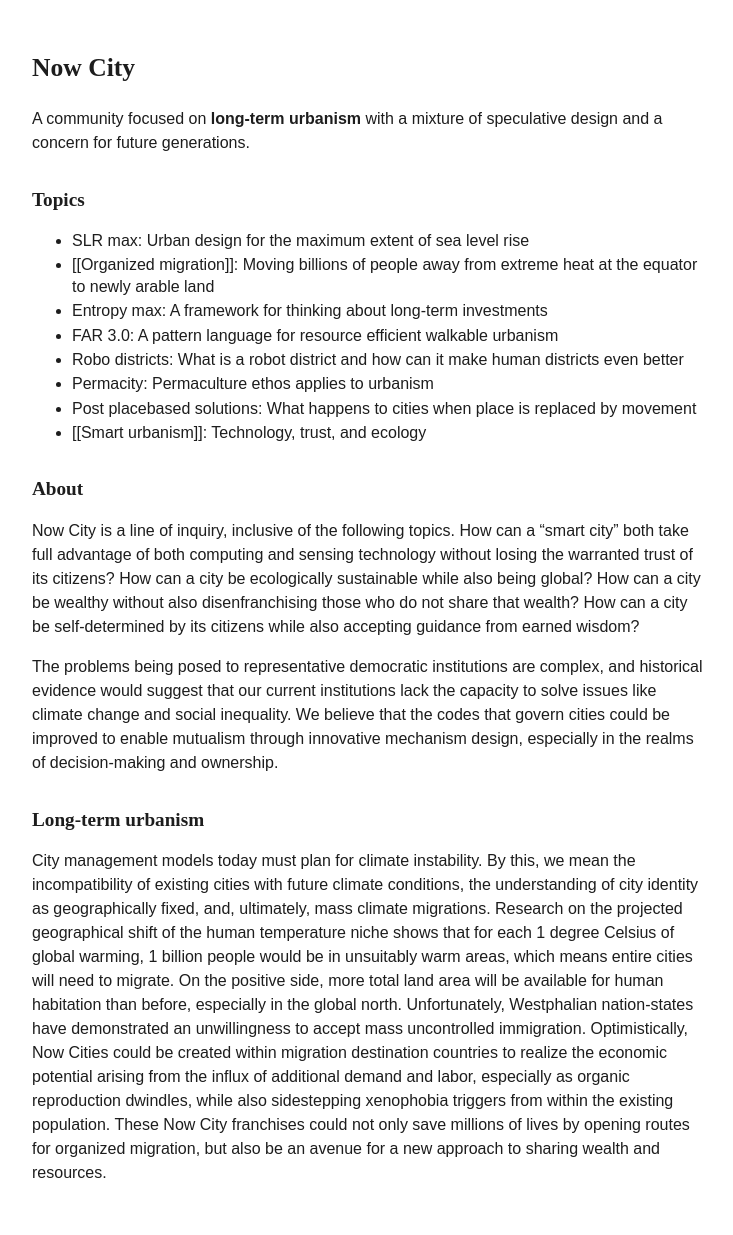
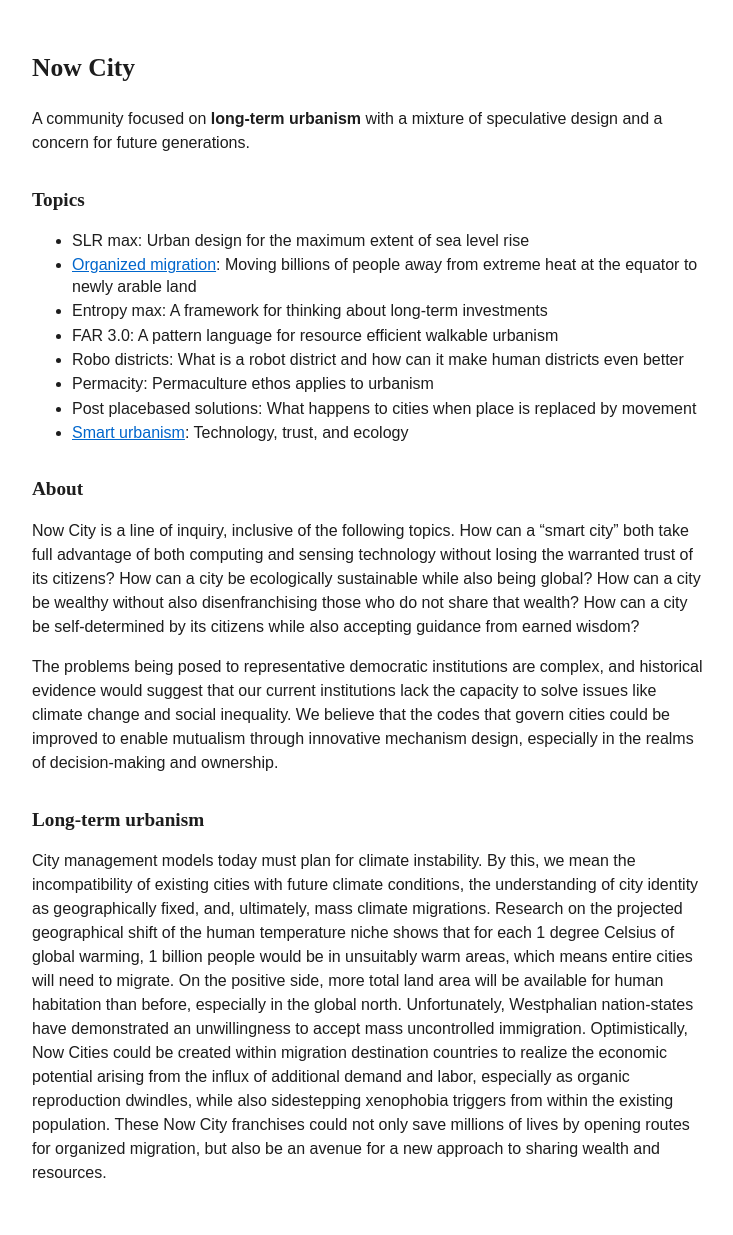
Before and after one commit to nelscity/NowCity, a Jekyll site: the page built from index.md, in a window 1280 px wide. Shown: the whole page, without its empty margins (272-1005 px from the left). Built offline with Jekyll 4.4.1, drawn with Linux system fonts in a browser that asks for light colours; a script that is not in the unit is left out; some of the changed lines change nothing that is shown.

Commit message:
md links

```diff
--- a/index.md
+++ b/index.md
@@ -9,13 +9,13 @@ A community focused on **long-term urbanism** with a mixture of speculative desi
 
 ## Topics
 - SLR max: Urban design for the maximum extent of sea level rise
-- [[Organized migration]]: Moving billions of people away from extreme heat at the equator to newly arable land
+- [Organized migration](Organized%20migration): Moving billions of people away from extreme heat at the equator to newly arable land
 - Entropy max: A framework for thinking about long-term investments
 - FAR 3.0: A pattern language for resource efficient walkable urbanism
 - Robo districts: What is a robot district and how can it make human districts even better
 - Permacity: Permaculture ethos applies to urbanism
 - Post placebased solutions: What happens to cities when place is replaced by movement
-- [[Smart urbanism]]: Technology, trust, and ecology
+- [Smart urbanism](Smart%20urbanism): Technology, trust, and ecology
 
 ## About
 
```
